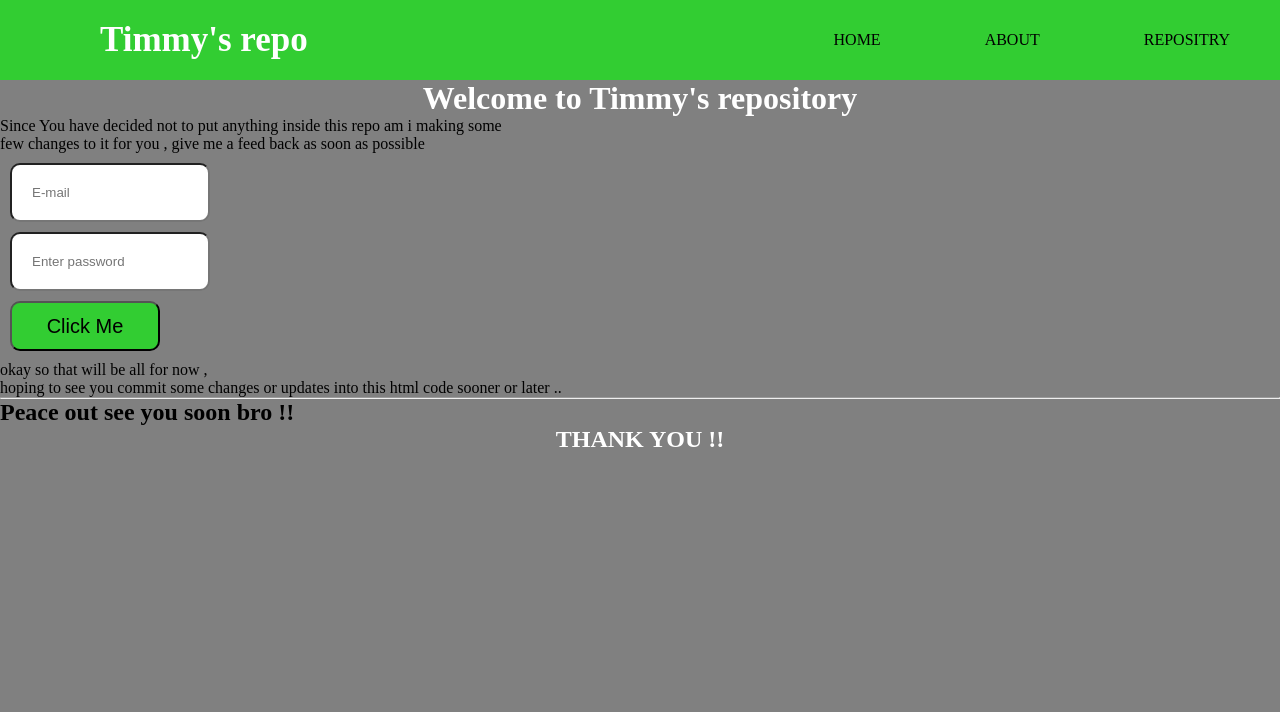
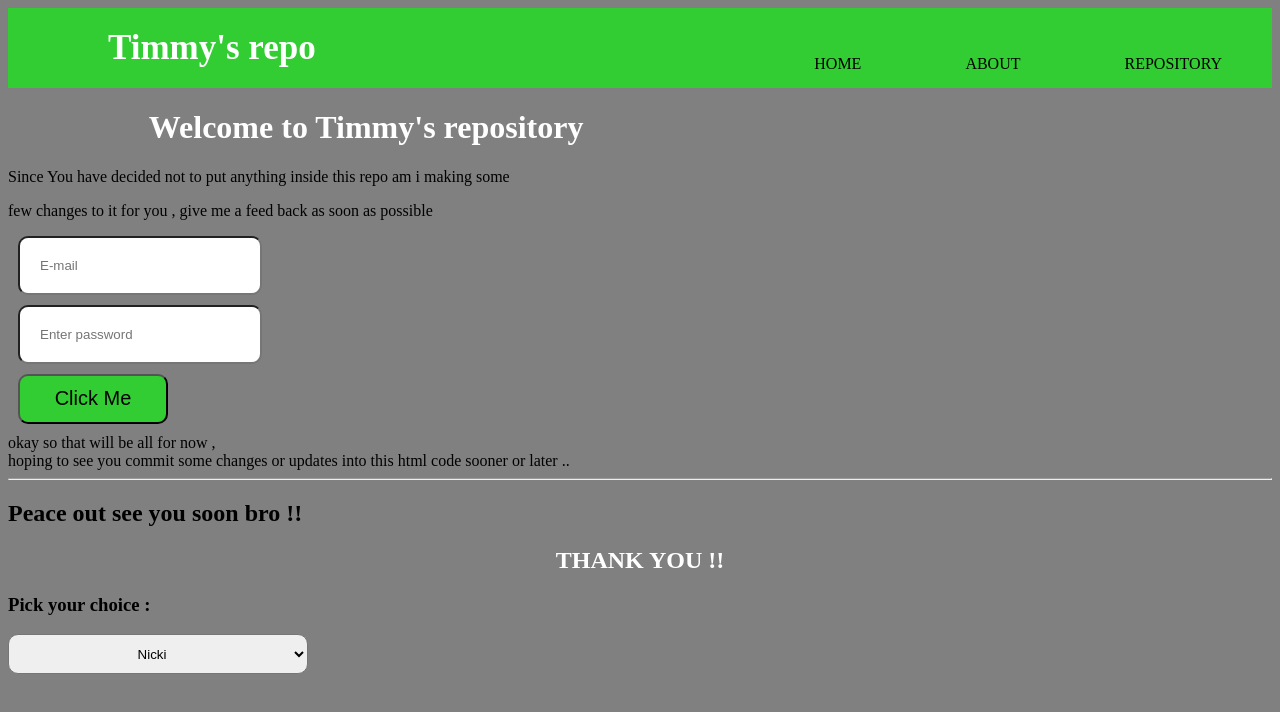
Before and after one commit to timiashaye/Readme, a plain HTML site: page index.html in a window 1280 px wide. Drawn offline with Linux system fonts and the light colour scheme.

Commit message:
i added a select function to pick a choice

```diff
--- a/index.html
+++ b/index.html
@@ -7,28 +7,22 @@
     <title>Hello Timmy</title>
     <script src="script.js"></script>
     <style>
-      *{
-            padding: 0;
-            margin: 0;
+      * {
         text-decoration: none;
         list-style: none;
-            box-sizing: border-box;
-
       }
 
-
-      body{
+      body {
         background-color: gray;
-
       }
 
-        nav{
-            background-color: #32CD32;
+      nav {
+        background-color: #32cd32;
         height: 80px;
         width: 100%;
       }
 
-        label.logo{
+      label.logo {
         color: white;
         font-size: 35px;
         line-height: 80px;
@@ -36,24 +30,29 @@
         font-weight: bold;
       }
 
-        nav ul{
-            float:right;
+      nav ul {
+        float: right;
         margin: right;
       }
 
-        nav ul li{
+      nav ul li {
         display: inline-block;
         line-height: 80px;
         margin: 0 50px;
       }
 
-        nav ul li a{
+      nav ul li a {
         color: white;
-            font-size:17px ;
+        font-size: 17px;
         text-transform: uppercase;
       }
 
-
+      li:hover {
+        background-color: grey;
+        width: 100px;
+        border-radius: 10px;
+        margin: auto;
+      }
 
       h1 {
         color: white;
@@ -66,7 +65,7 @@
         height: 50px;
         padding: 20px auto;
         border-radius: 10px;
-        background-color:#32CD32;
+        background-color: #32cd32;
         color: black;
         font-size: 20px;
         margin-left: 10px;
@@ -84,17 +83,24 @@
         padding: 20px;
         border-radius: 10px;
       }
+
+      select {
+        width: 300px;
+        height: 40px;
+        border-radius: 10px;
+        padding: auto;
+        text-align: center;
+      }
     </style>
   </head>
   <body>
-
     <nav>
       <label class="logo">Timmy's repo</label>
 
       <ul>
         <li><a href="#"></a>HOME</li>
         <li><a href="#"></a>ABOUT</li>
-            <li><a href="#"></a>REPOSITRY</li>
+        <li><a href="#"></a>REPOSITORY</li>
       </ul>
     </nav>
 
@@ -122,5 +128,12 @@
       <h2>Peace out see you soon bro !!</h2>
       <h1>THANK YOU !!</h1>
     </article>
+    <h3>Pick your choice :</h3>
+    <select>
+      <option value="Nicki Minaj">Nicki</option>
+      <option value="Cardi B">Cardi</option>
+      <option value="fella makafui">fella</option>
+      <option value="Tems">Tems</option>
+    </select>
   </body>
 </html>
--- a/script.js
+++ b/script.js
@@ -2,4 +2,10 @@ document.addEventListener('DOMContentLoaded', function() {
     document.querySelector('button').onclick = function () {
         alert("Hello , Am Lil Tims and i have girl")
     }
+
+    document.querySelector('select').onchange = function() {
+        let name = this.value
+        alert(`Eiii Timmy so you like  ${name} `)
+
+    }
 });
```
Lines whose indentation alone changed are shown as unchanged.
